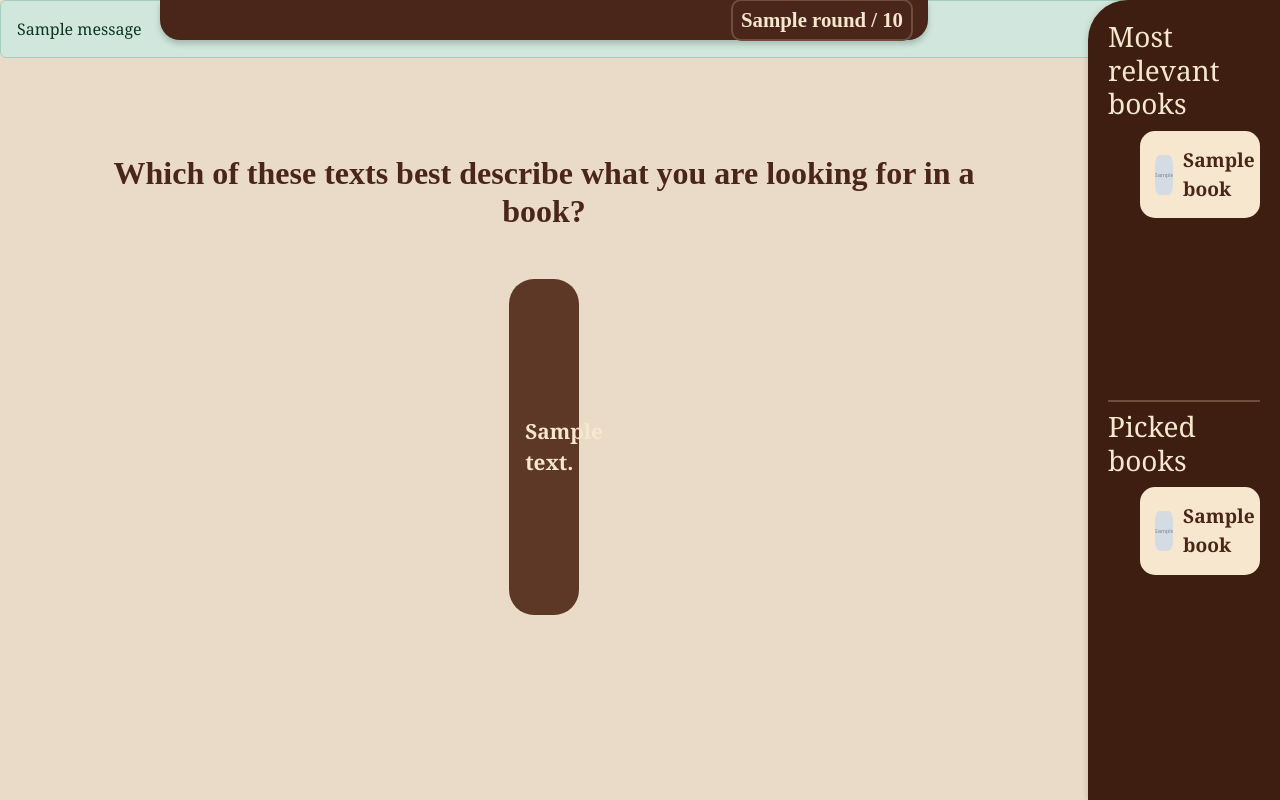
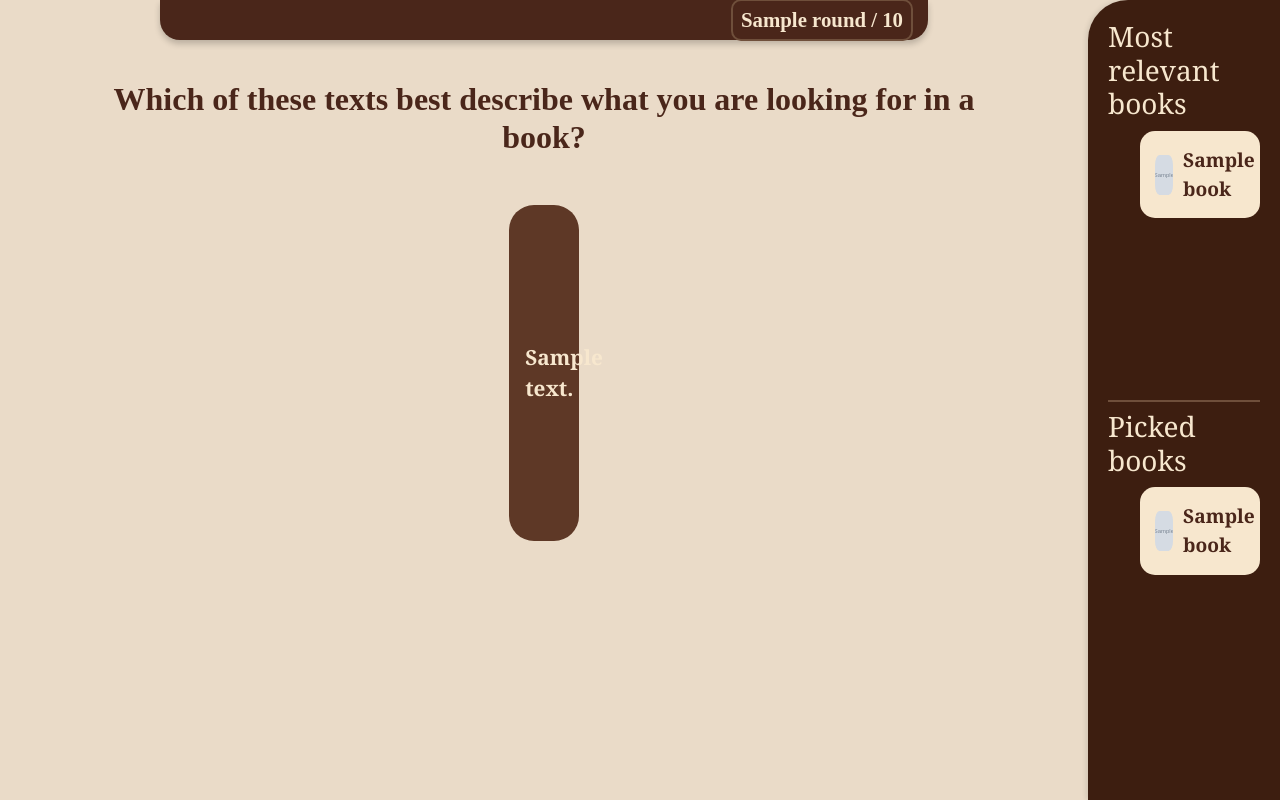
Before and after one commit to kotik508/book_recommender, a Python web app: template website/templates/main_page.html in a window 1280 px wide. Run offline with Jinja, Linux system fonts and the light colour scheme; the template is opened without the code that fills it: most values are stand-ins (such as "Sample title", 1, 10 or a date in 2020); grey boxes marked "Sample" are stand-in pictures; one stand-in notice (Sample message) is shown; some libraries are stand-ins or nearby versions.

Commit message:
Flash messages fix +  different navbars

```diff
--- a/website/static/css/style.css
+++ b/website/static/css/style.css
@@ -94,12 +118,26 @@
     transform: scale(0.99);
 }
 
-.navbar {
+/*
+-----------------------------------------NAVBAR-----------------------------------------
+*/
+
+
+.navbar-mp {
     position: fixed;
     left: calc((100% - 15%) / 2);
     transform: translateX(-50%);
-    background-color: #4A261A; /* Rich warm brown */
-    width: 60%; /* Matches the `.main` section width */
+}
+
+.navbar-sp {
+    position: fixed;
+    left: 50%;
+    transform: translateX(-50%);
+}
+
+.navbar {
+    background-color: #4A261A;
+    width: 60%;
     z-index: 1000;
     border-bottom-right-radius: 20px;
     border-bottom-left-radius: 20px;
@@ -231,27 +272,33 @@
     padding: 0;
 }
 
-.row {
-    display: flex;
-    justify-content: center;
-    flex-wrap: wrap;
-    gap: 20px;
-    min-height: 45vh;
-    margin-top: 5vh;
+/*
+-----------------------------------------FLASH MESSAGES-----------------------------------------
+*/
+
+.flash-container {
+    position: fixed;
+    top: 5vh;
+    left: 42.5%;
+    transform: translateX(-50%);
+    z-index: 1050;
+    max-width: 300px;
 }
 
-.col-md-6 {
-    flex: 0 1 calc(50% - 20px);
-    display: flex;
-    justify-content: center;
-    font-size: 1.3em;
+.flash-message {
+    border-radius: 5px;
+    box-shadow: 0 2px 10px rgba(0, 0, 0, 0.1);
+    font-weight: bold;
 }
 
-.round-box {
-    display: inline-block;
-    padding: 2% 1vh;
-    border: 2px solid #6f4f3b;
-    border-radius: 10px;
-    font-weight: bold;
-    font-size: 1.3rem;
+.alert-success {
+    background-color: #d4edda;
+    border-color: #c3e6cb;
+    color: #155724;
 }
+
+.alert-danger {
+    background-color: #f8d7da;
+    border-color: #f5c6cb;
+    color: #721c24;
+}
--- /dev/null
+++ b/website/static/js/flash_messages.js
@@ -0,0 +1,9 @@
+document.addEventListener("DOMContentLoaded", function () {
+    setTimeout(function () {
+        let flashMessages = document.querySelectorAll(".flash-message");
+        flashMessages.forEach(function (message) {
+            message.classList.add("fade");
+            setTimeout(() => message.remove(), 500);
+        });
+    }, 3000);
+});
--- a/website/templates/base.html
+++ b/website/templates/base.html
@@ -25,7 +25,7 @@
         <title>{% block title %}Home{% endblock %}</title>
     </head>
     <body>
-        <nav class="navbar navbar-expand-lg ">
+        <nav class="navbar navbar-expand-lg {% block navbar_class %}navbar-default{% endblock %} ">
             <button
                 class="navbar-toggler"
                 type="button"
@@ -43,27 +43,20 @@
             </div>
         </nav>
 
+        <div class="flash-container">
             {% with messages = get_flashed_messages(with_categories=true) %}
             {% if messages %}
                 {% for category, message in messages %}
-            {% if category == 'error' %}
-            <div class="alert alert-danger alert-dismissable fade show" role="alert">
+                <div class="alert flash-message alert-{{ 'danger' if category == 'error' else 'success' }} alert-dismissable fade show" role="alert">
                     {{ message }}
-                <button type="button" class="close" data-dismiss="alert">
+                    <button type="button" class="close" data-dismiss="alert" aria-label="Close">
                         <span aria-hidden="true">&times;</span>
                     </button>
                 </div>
-            {% else %}
-            <div class="alert alert-success alert-dismissable fade show" role="alert">
-                {{ message }}
-                <button type="button" class="close" data-dismiss="alert">
-                    <span aria-hidden="true">&times;</span>
-                </button>
-            </div>
-            {% endif %}
                 {% endfor %}
             {% endif %}
             {% endwith %}
+        </div>
 
         <div class="cont">
             {% block content %}
@@ -91,6 +84,8 @@
         <script
             src="{{ url_for('static', filename='js/select_books.js') }}"
         ></script>
+        <script src="{{ url_for('static', filename='js/flash_messages.js') }}"
+        ></script>
     </body>
 
 </html>
--- a/website/templates/home.html
+++ b/website/templates/home.html
@@ -1,4 +1,6 @@
 {% extends "base.html" %} {% block title %}Bookie{% endblock %}
+
+{% block navbar_class %}navbar-sp{% endblock %}
 
 {% block content %}
 <div class="welcome">
--- a/website/templates/main_page.html
+++ b/website/templates/main_page.html
@@ -1,5 +1,6 @@
 {% extends "base.html" %} {% block title %}Bookie{% endblock %}
 
+{% block navbar_class %}navbar-mp{% endblock %}
 {% block navbar %}
 <div class="navbar-nav mx-auto">
     <span class="navbar-text ml-3">
```
Also changed, not shown: other parts of website/static/css/style.css (+31 -4 lines), website/templates/book_detail.html (deleted, +0 -36 lines). Lines whose indentation alone changed are shown as unchanged.
